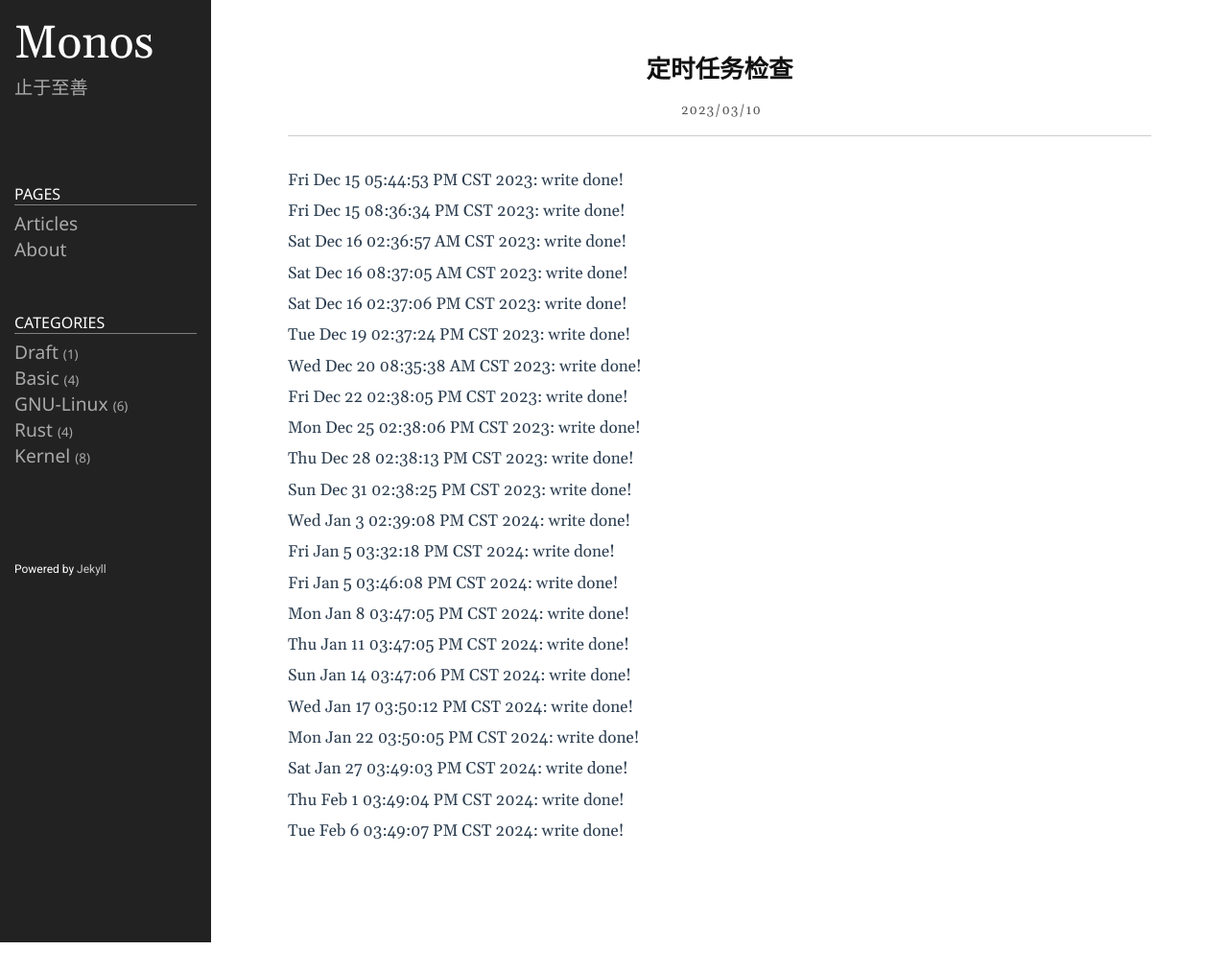
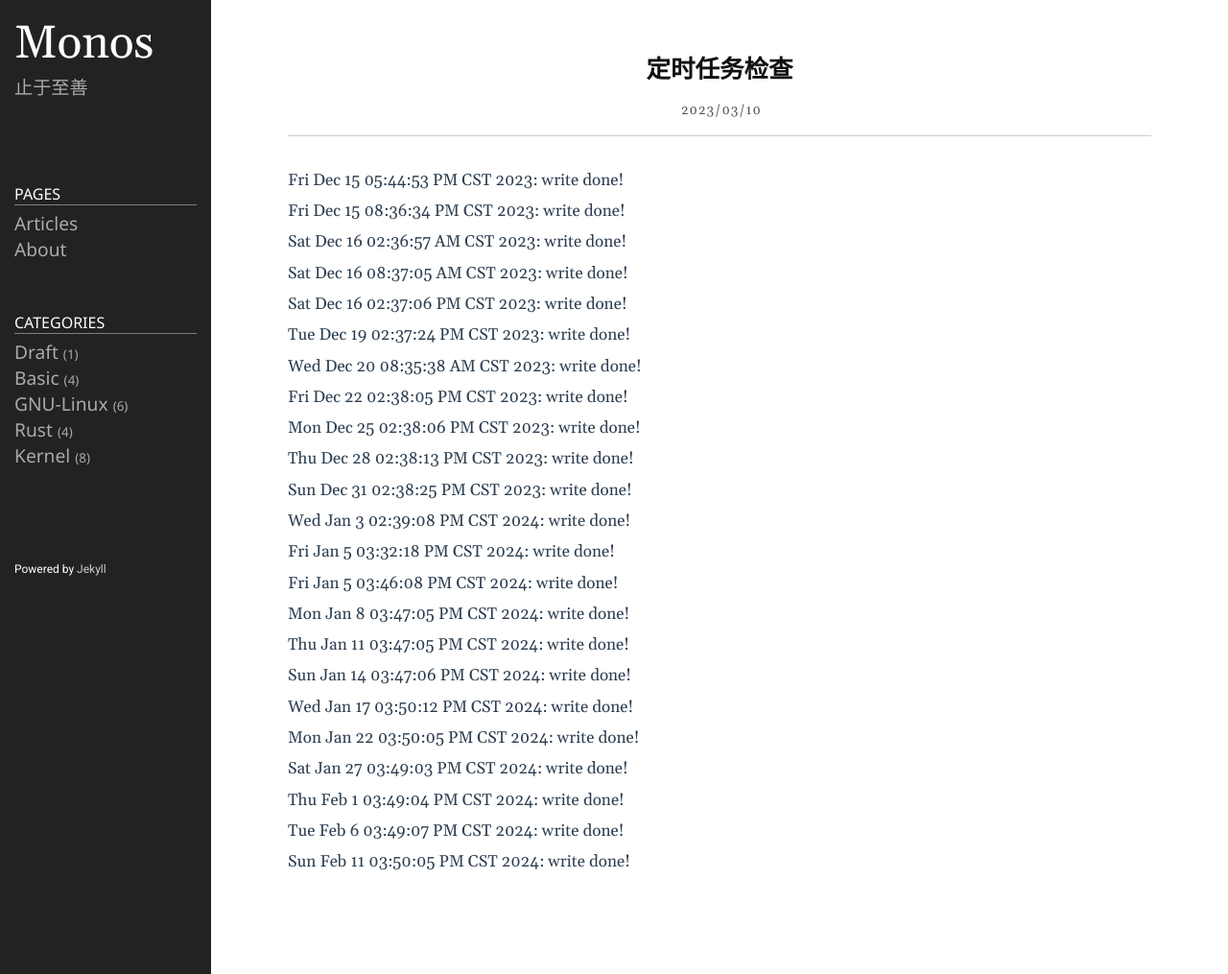
Before and after one commit to lclgo/lclgo.github.io, a Jekyll site: the page built from _posts/2023-03-10-weekly.md, in a window 1280 px wide. Shown: the whole page at 96% size. Built offline with Jekyll 4.4.1, drawn with Linux system fonts in a browser that asks for light colours; before the commit the page ends 982 px from its top, so only the background shows below that.

Commit message:
timer check

```diff
--- a/_posts/2023-03-10-weekly.md
+++ b/_posts/2023-03-10-weekly.md
@@ -47,3 +47,5 @@ Sat Jan 27 03:49:03 PM CST 2024: write done!
 Thu Feb  1 03:49:04 PM CST 2024: write done!
 
 Tue Feb  6 03:49:07 PM CST 2024: write done!
+
+Sun Feb 11 03:50:05 PM CST 2024: write done!
```
